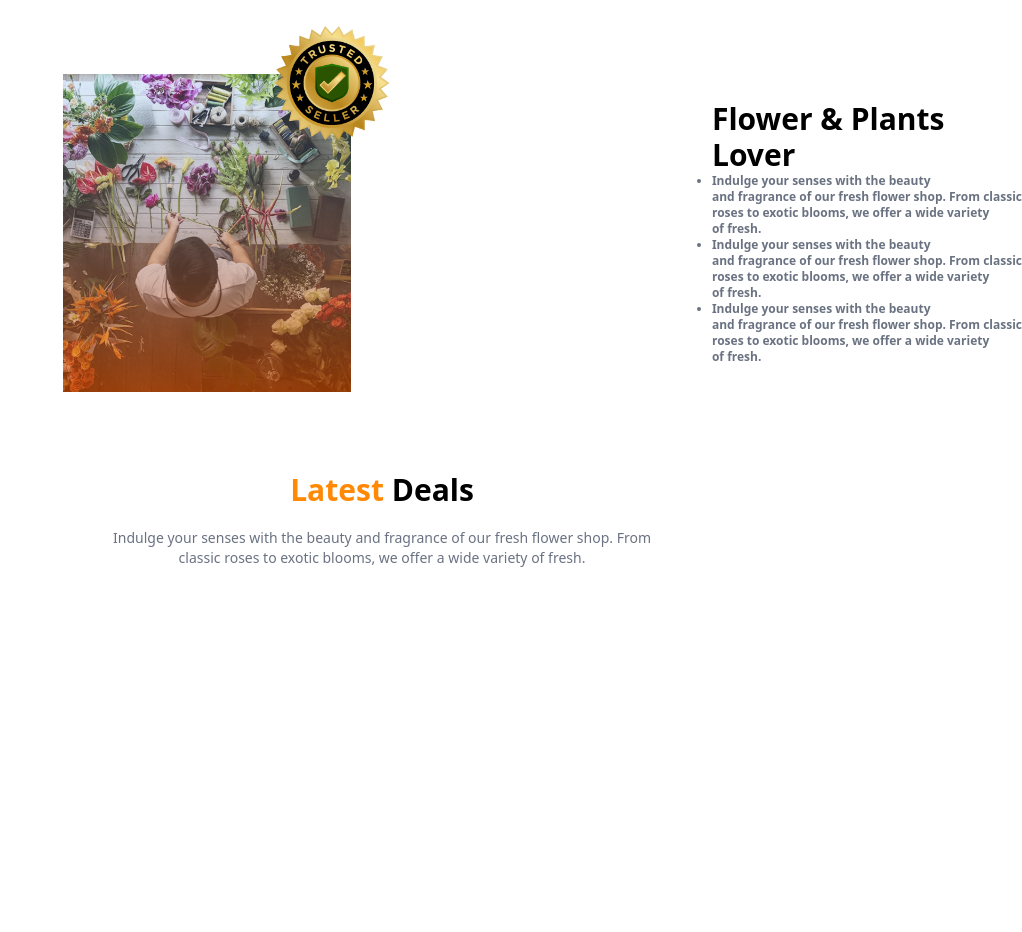
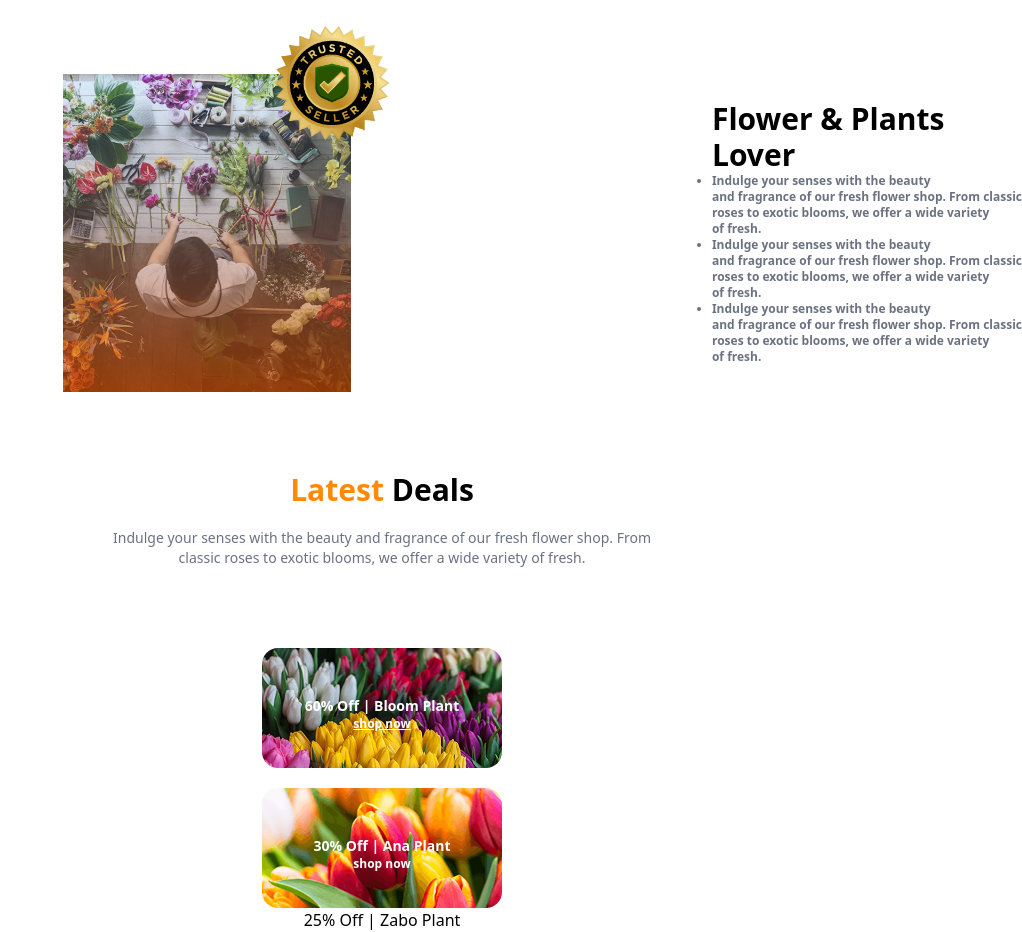
Before and after one commit to Alaminislamtuhin/correction-my-2nd-assignment, a plain HTML site: page index.html in a window 1280 px wide. Shown: the part 1567-2499 px from the top of the page, without its empty margins (258-1280 px from the left). Before the commit the page ends 2135 px from the top, so only its background shows below. Drawn offline with nearby package versions, Linux system fonts and the light colour scheme.

Commit message:
added the teals section under the main section

```diff
--- a/index.html
+++ b/index.html
@@ -116,6 +116,22 @@
                 <p class="font-normalv text-sm text-gray-500">Indulge your senses with the beauty and fragrance of our fresh flower shop. From <br>
                      classic roses to exotic blooms, we offer a wide variety of fresh.</p>
             </div>
+            </section>
+            <section class="text-center mt-20  ">
+            <div>
+                <div class="bg-no-repeat w-60 h-30 py-12 rounded-2xl mx-auto" style="background-image: url(assets/deal-bloom.png);">
+                <p class="font-bold text-sm text-white">60% Off | Bloom Plant</p>
+                <p class="font-semibold text-xs text-white underline">shop now</p>
+            </div>
+            <div class="bg-no-repeat w-60 h-30 py-12 rounded-2xl mt-5 mx-auto" style="background-image: url(assets/deal-ana.png);">
+                <p class="font-bold text-sm text-white">30% Off | Ana  Plant</p>
+                <p class="font-semibold text-xs text-white ">shop now </p>
+            </div>
+            </div>
+            <div>
+                <p>25% Off | Zabo Plant</p>
+
+            </div>
         </section>
     </main>
 
```
